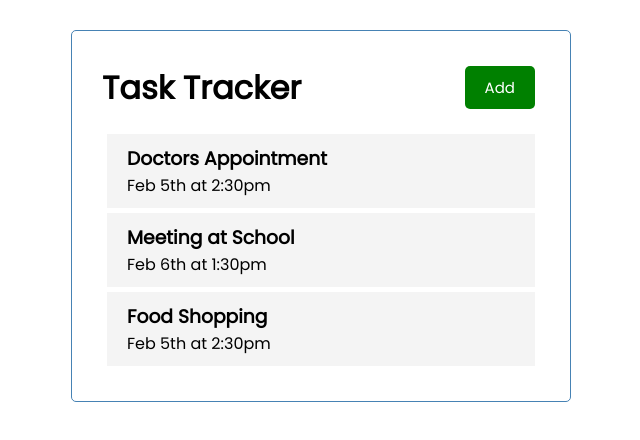
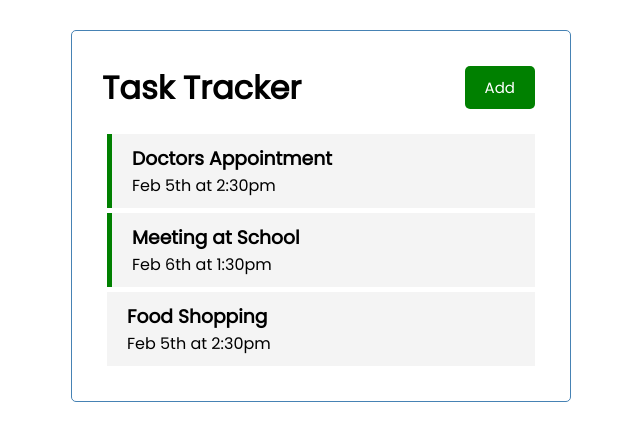
Before and after one commit to zakariaaitoumeriem1889/ReactJS-Crash-Course-2021, a React (Create React App) app: page / in a window 1280 px wide. Shown: the top 440 px of the page, without its empty margins (319-959 px from the left). Built offline with nearby package versions, Linux system fonts and the light colour scheme; some icons are missing.

Commit message:
Toggle reminder & conditional styling

```diff
--- a/src/App.js
+++ b/src/App.js
@@ -29,11 +29,25 @@
         setTasks(tasks.filter((task) => task.id !== id));
     };
 
+    // Toggle Reminder
+    const toggleReminder = (id) => {
+        setTasks(
+            tasks.map((task) =>
+                task.id === id
+                    ? {
+                        ...task,
+                        reminder: !task.reminder,
+                    }
+                    : task
+            )
+        );
+    };
+
     return (
         <div className="container">
             <Header/>
             {tasks.length > 0 ? (
-                <Tasks tasks={tasks} onDelete={deleteTask}/>
+                <Tasks tasks={tasks} onDelete={deleteTask} onToggle={toggleReminder}/>
             ) : (
                 "No tasks to show"
             )}
--- a/src/components/Task.js
+++ b/src/components/Task.js
@@ -1,8 +1,10 @@
 import {FaTimes} from "react-icons/all";
 
-const Task = ({task, onDelete}) => {
+const Task = ({task, onDelete, onToggle}) => {
     return (
-        <div className="task">
+        <div
+            className={`task ${task.reminder ? 'reminder': ''}`}
+            onDoubleClick={() => onToggle(task.id)}>
             <h3>
                 {task.text}
                 <FaTimes
--- a/src/components/Tasks.js
+++ b/src/components/Tasks.js
@@ -1,10 +1,15 @@
 import Task from "./Task";
 
-const Tasks = ({ tasks, onDelete }) => {
+const Tasks = ({ tasks, onDelete, onToggle }) => {
     return (
         <>
             {tasks.map((task) => (
-                <Task key={task.id} task={task} onDelete={onDelete} />
+                <Task
+                    key={task.id}
+                    task={task}
+                    onDelete={onDelete}
+                    onToggle={onToggle}
+                />
             ))}
         </>
     );
```
